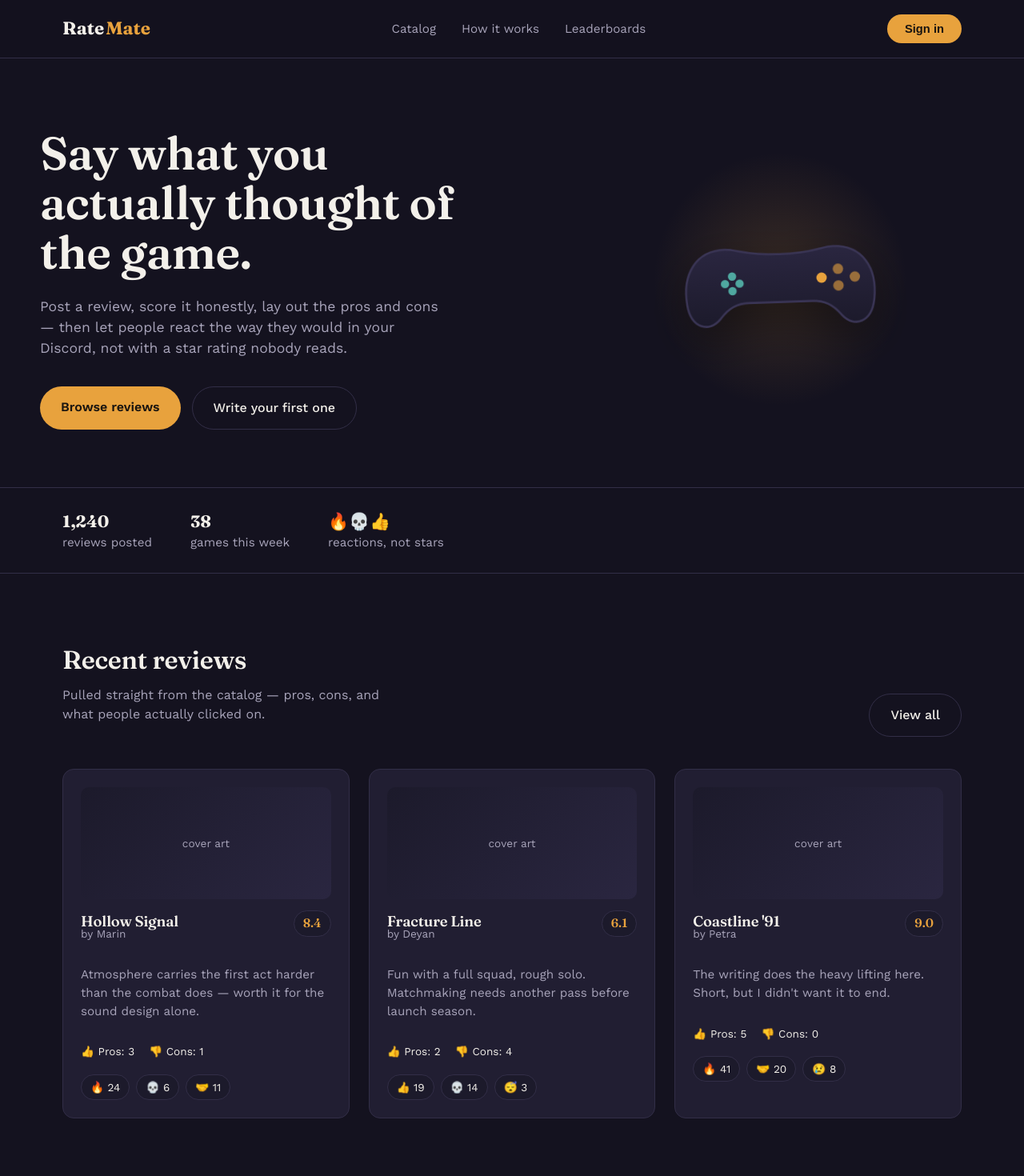
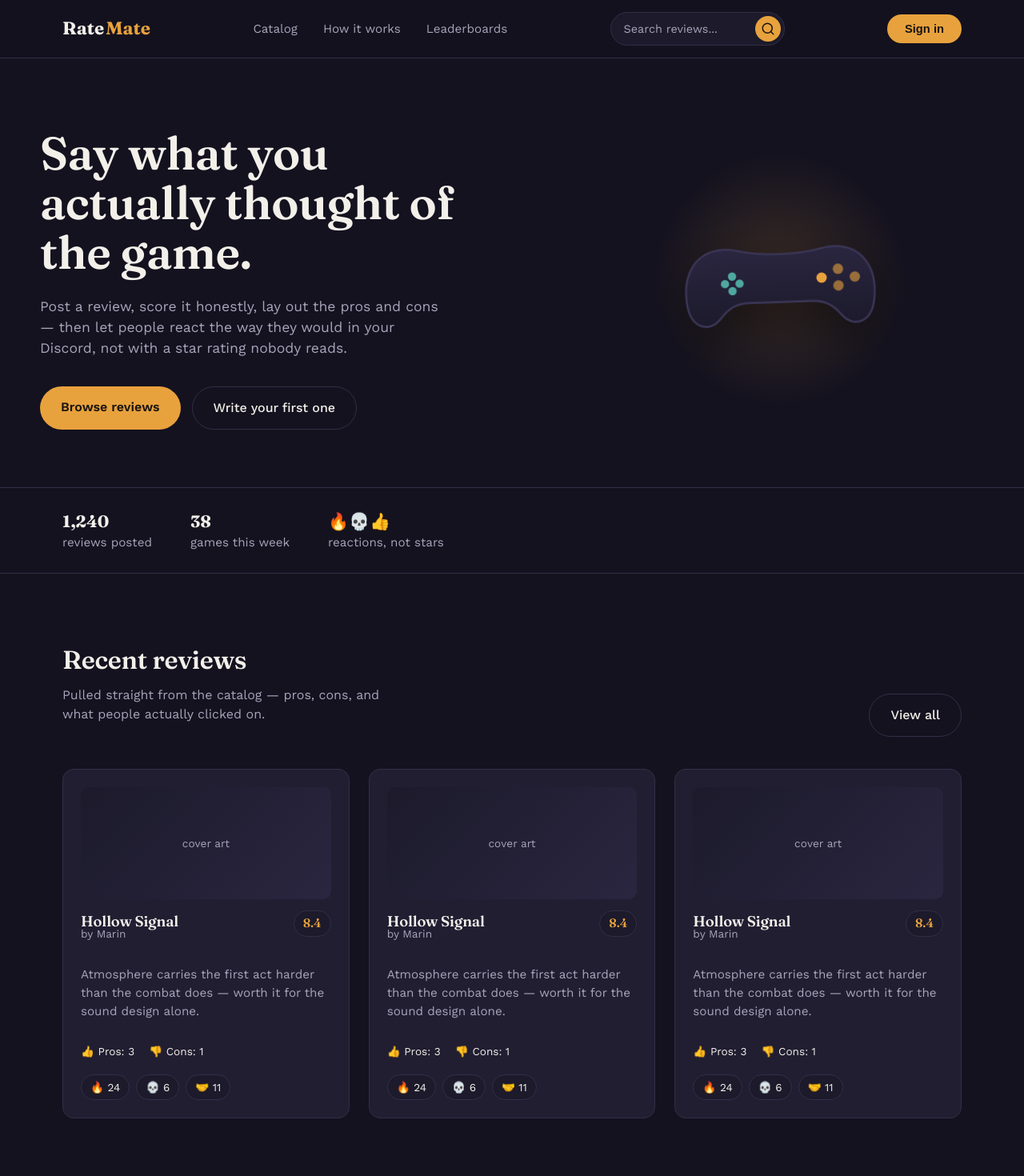
Before and after one commit to gara255/RateMate, a React (Vite) app: page / in a window 1280 px wide. Shown: the top 1470 px of the page at 80% size. Built offline with nearby package versions, Linux system fonts and the light colour scheme.

Commit message:
Search Icon and fixing the html console errors
Adding Search icon and changing the html syntax into jsx syntax

```diff
--- a/src/App.jsx
+++ b/src/App.jsx
@@ -7,6 +7,7 @@ import HowSection from './Components/HowSection'
 import StatSection from './Components/StatSection'
 
 function App() {
+
     return (
         <>
 
--- a/src/Components/CatalogSection.jsx
+++ b/src/Components/CatalogSection.jsx
@@ -1,78 +1,23 @@
+import ReviewCard from "./ReviewCard";
+
 export default function CatalogSection(){
     return(
-       <section class="section" id="catalog">
-                <div class="wrap">
-                    <div class="section-head">
+       <section className="section" id="catalog">
+                <div className="wrap">
+                    <div className="section-head">
                         <div>
                             <h2>Recent reviews</h2>
                             <p>Pulled straight from the catalog — pros, cons, and what people actually clicked on.</p>
                         </div>
-                        <a href="#" class="btn-ghost">View all</a>
+                        <a href="#" className="btn-ghost">View all</a>
                     </div>
 
-                    <div class="review-grid">
-                        <article class="card">
-                            <div class="card-cover">cover art</div>
-                            <div class="card-top">
-                                <div>
-                                    <h3>Hollow Signal</h3>
-                                    <div class="by">by Marin</div>
-                                </div>
-                                <div class="score">8.4</div>
-                            </div>
-                            <p class="verdict">Atmosphere carries the first act harder than the combat does — worth it for the sound design alone.</p>
-                            <div class="pc-row">
-                                <div>👍 Pros: 3</div>
-                                <div>👎 Cons: 1</div>
-                            </div>
-                            <div class="reactions">
-                                <span class="pill">🔥 24</span>
-                                <span class="pill">💀 6</span>
-                                <span class="pill">🤝 11</span>
-                            </div>
-                        </article>
+                    <div className="review-grid">
+                        <ReviewCard/>
 
-                        <article class="card">
-                            <div class="card-cover">cover art</div>
-                            <div class="card-top">
-                                <div>
-                                    <h3>Fracture Line</h3>
-                                    <div class="by">by Deyan</div>
-                                </div>
-                                <div class="score">6.1</div>
-                            </div>
-                            <p class="verdict">Fun with a full squad, rough solo. Matchmaking needs another pass before launch season.</p>
-                            <div class="pc-row">
-                                <div>👍 Pros: 2</div>
-                                <div>👎 Cons: 4</div>
-                            </div>
-                            <div class="reactions">
-                                <span class="pill">👍 19</span>
-                                <span class="pill">💀 14</span>
-                                <span class="pill">😴 3</span>
-                            </div>
-                        </article>
+                        <ReviewCard/>
 
-                        <article class="card">
-                            <div class="card-cover">cover art</div>
-                            <div class="card-top">
-                                <div>
-                                    <h3>Coastline '91</h3>
-                                    <div class="by">by Petra</div>
-                                </div>
-                                <div class="score">9.0</div>
-                            </div>
-                            <p class="verdict">The writing does the heavy lifting here. Short, but I didn't want it to end.</p>
-                            <div class="pc-row">
-                                <div>👍 Pros: 5</div>
-                                <div>👎 Cons: 0</div>
-                            </div>
-                            <div class="reactions">
-                                <span class="pill">🔥 41</span>
-                                <span class="pill">🤝 20</span>
-                                <span class="pill">😢 8</span>
-                            </div>
-                        </article>
+                        <ReviewCard/>
                     </div>
                 </div>
             </section>
--- a/src/Components/Footer.jsx
+++ b/src/Components/Footer.jsx
@@ -1,7 +1,7 @@
 export default function Footer() {
     return (
         <footer>
-            <div class="wrap">
+            <div className="wrap">
                 <div>Playlog — built for people who finish games and have opinions about it.</div>
                 <div>Catalog · How it works · Sign in</div>
             </div>
--- a/src/Components/Header.jsx
+++ b/src/Components/Header.jsx
@@ -1,14 +1,23 @@
-export default function Header(){
-    return(
+export default function Header() {
+    return (
         <header>
-                <nav class="wrap">
-                    <div class="logo">Rate<span>Mate</span></div>
-                    <div class="nav-links">
+            <nav className="wrap">
+                <div className="logo">Rate<span>Mate</span></div>
+                <div className="nav-links">
                     <a href="#catalog">Catalog</a>
                     <a href="#how">How it works</a>
                     <a href="#">Leaderboards</a>
                 </div>
-                    <button class="nav-cta">Sign in</button>
+                <div className="nav-search">
+                    <input type="text" className="search-input" placeholder="Search reviews..." />
+                    <button className="search-icon-btn" aria-label="Search">
+                        <svg xmlns="http://www.w3.org/2000/svg" width="18" height="18" viewBox="0 0 24 24" fill="none" stroke="currentColor" strokeWidth="2" strokeLinecap="round" strokeLinejoin="round">
+                            <circle cx="11" cy="11" r="8"></circle>
+                            <line x1="21" y1="21" x2="16.65" y2="16.65"></line>
+                        </svg>
+                    </button>
+                </div>
+                <button className="nav-cta">Sign in</button>
             </nav>
         </header>
     )
--- a/src/Components/HowSection.jsx
+++ b/src/Components/HowSection.jsx
@@ -1,23 +1,23 @@
 export default function HowSection(){
     return(
-        <section class="how" id="how">
-                <div class="section wrap">
-                    <div class="section-head">
+        <section className="how" id="how">
+                <div className="section wrap">
+                    <div className="section-head">
                         <div>
                             <h2>How RateMate works</h2>
                             <p>No points system to game — just a straight record of what you played and what you'd tell a friend.</p>
                         </div>
                     </div>
-                    <div class="how-grid">
-                        <div class="how-card">
+                    <div className="how-grid">
+                        <div className="how-card">
                             <h3>Find the game</h3>
                             <p>Search pulls real titles, box art, and release info — you're not typing a game name from memory.</p>
                         </div>
-                        <div class="how-card">
+                        <div className="how-card">
                             <h3>Write the verdict</h3>
                             <p>Score it, list what worked and what didn't, and say who it's actually for.</p>
                         </div>
-                        <div class="how-card">
+                        <div className="how-card">
                             <h3>Let people react</h3>
                             <p>Readers respond with reactions instead of a comment thread nobody finishes reading.</p>
                         </div>
--- /dev/null
+++ b/src/Components/ReviewCard.jsx
@@ -0,0 +1,24 @@
+export default function ReviewCard() {
+    return (
+        <article className="card">
+            <div className="card-cover">cover art</div>
+            <div className="card-top">
+                <div>
+                    <h3>Hollow Signal</h3>
+                    <div className="by">by Marin</div>
+                </div>
+                <div className="score">8.4</div>
+            </div>
+            <p className="verdict">Atmosphere carries the first act harder than the combat does — worth it for the sound design alone.</p>
+            <div className="pc-row">
+                <div>👍 Pros: 3</div>
+                <div>👎 Cons: 1</div>
+            </div>
+            <div className="reactions">
+                <span className="pill">🔥 24</span>
+                <span className="pill">💀 6</span>
+                <span className="pill">🤝 11</span>
+            </div>
+        </article>
+    )
+}
--- a/src/Components/StatSection.jsx
+++ b/src/Components/StatSection.jsx
@@ -1,7 +1,7 @@
 export default function StatSection(){
     return(
-       <div class="stat-strip">
-                <div class="wrap">
+       <div className="stat-strip">
+                <div className="wrap">
                     <div><strong>1,240</strong>reviews posted</div>
                     <div><strong>38</strong>games this week</div>
                     <div><strong>🔥💀👍</strong>reactions, not stars</div>
--- a/styles.css
+++ b/styles.css
@@ -42,6 +42,7 @@
   }
 
   /* ---------- NAV ---------- */
+
   header {
     position: sticky;
     top: 0;
@@ -89,6 +90,54 @@
     outline: 2px solid var(--teal);
     outline-offset: 2px;
   }
+  .nav-search {
+  display: flex;
+  align-items: center;
+  background: var(--bg-raised);
+  border: 1px solid var(--line);
+  border-radius: var(--radius-pill);
+  padding: 4px 4px 4px 14px;
+  gap: 6px;
+}
+
+.search-input {
+  background: transparent;
+  border: none;
+  outline: none;
+  color: var(--ink);
+  font-family: 'Work Sans', sans-serif;
+  font-size: 0.9rem;
+  width: 160px;
+}
+
+.search-input::placeholder {
+  color: var(--ink-dim);
+}
+
+.search-icon-btn {
+  display: flex;
+  align-items: center;
+  justify-content: center;
+  width: 32px;
+  height: 32px;
+  border-radius: 50%;
+  border: none;
+  background: var(--amber);
+  color: #1a1510;
+  cursor: pointer;
+  flex-shrink: 0;
+}
+
+.search-icon-btn:focus-visible {
+  outline: 2px solid var(--teal);
+  outline-offset: 2px;
+}
+
+@media (max-width: 760px) {
+  .nav-search {
+    display: none;
+  }
+}
   @media (max-width: 760px) { .nav-links { display: none; } }
 
   /* ---------- HERO ---------- */
```
Also changed, not shown: src/Components/HeroSection.jsx (+16 -11 lines), src/assets/SearchIcon.jsx (added, +13 -0 lines). Lines whose indentation alone changed are shown as unchanged.
